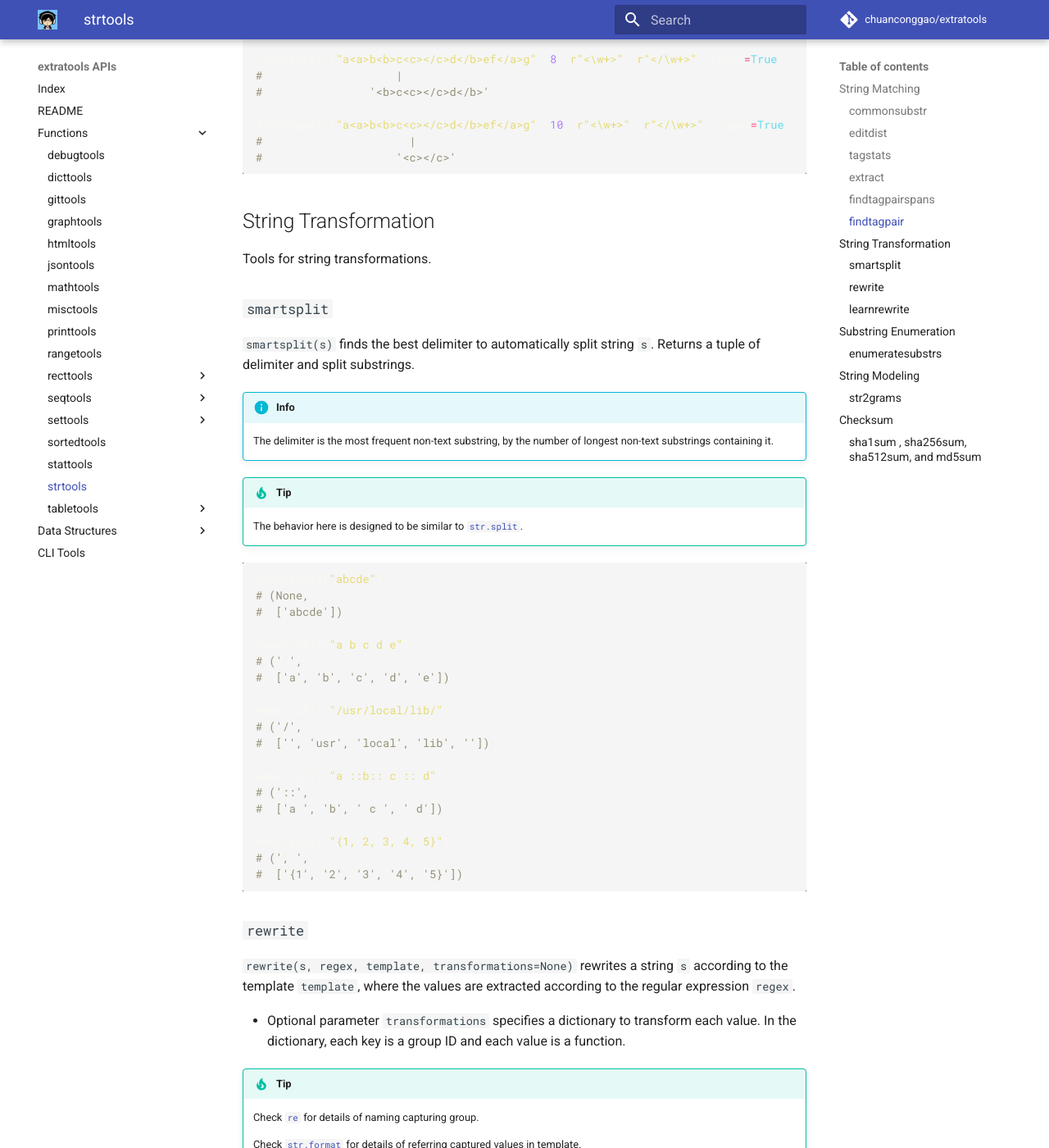
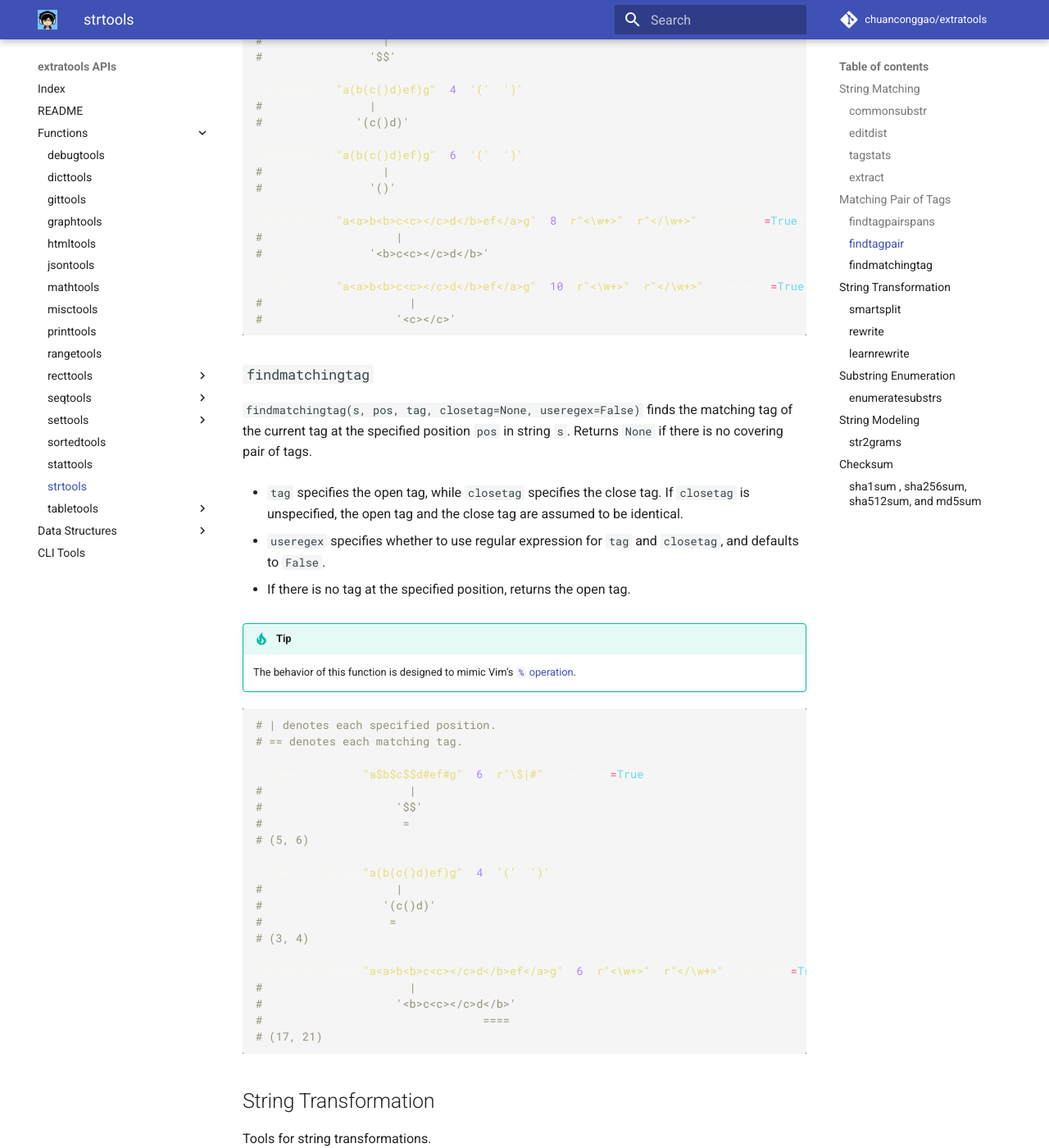
Before and after one commit to chuanconggao/extratools, an MkDocs documentation site: the page built from docs/functions/strtools.md, in a window 1280 px wide and 1400 px high, scrolled down 3513 px. Shown: the whole window at 82% size. Built offline with MkDocs 1.6.1 and Material for MkDocs 9.7.7, drawn with Linux system fonts in a browser that asks for light colours; comment, search, counter and statistics services are not loaded; old or Windows-style settings are respelled for this version of MkDocs; some of the changed text lies outside the part shown.

Commit message:
Add strtools.findmatchingtag; Multiple tweaks
Add strtools.findmatchingtag.
Change option regex to useregex in strtools.findtagpair* for consistency.
Tweak docs for seqtools.

````diff
--- a/docs/functions/strtools.md
+++ b/docs/functions/strtools.md
@@ -79,21 +79,28 @@ set(extract(s, ["str", "byte", "unicode strings?", "patterns?"], useregex=True))
 # {'Unicode string', 'patterns', 'byte', 'Unicode strings', 'str', 'pattern'}
 ```
 
+## Matching Pair of Tags
+
+Tools for matching pair of tags.
+
+!!! warning
+    Functions below assume the tags are well balanced. May work for certain unbalanced scenarios without guarantee.
+
+    When the open tag and the close tag are identical, there is no nested tag structure.
+
 ### `findtagpairspans`
 
-`findtagpairspans(s, tag, closetag=None, regex=False)` finds the position span of each pair of tags in string `s`.
+`findtagpairspans(s, tag, closetag=None, useregex=False)` finds the position span of each pair of tags in string `s`.
 
 - `tag` specifies the open tag, while `closetag` specifies the close tag. If `closetag` is unspecified, the open tag and the close tag are assumed to be identical.
 
-- `regex` specifies whether to use regex for `tag` and `closetag`, and defaults to `False`.
+- `useregex` specifies whether to use regular expression for `tag` and `closetag`, and defaults to `False`.
 
-!!! tip
-    If the open tag and the close tag are identical, there is no nested tag structure.
 
 ``` python
-# |--| denotes each span.
+# |--| denotes each found span.
 
-list(findtagpairspans("a$b$c$$d#ef#g", r"\$|#", regex=True))
+list(findtagpairspans("a$b$c$$d#ef#g", r"\$|#", useregex=True))
 # [(1, 4),              |-|
 #  (5, 7),                  ||
 #  (8, 12)]                    |--|
@@ -103,7 +110,7 @@ list(findtagpairspans("a(b(c()d)ef)g", '(', ')'))
 #  (3, 9),                |----|
 #  (1, 12)]             |---------|
 
-list(findtagpairspans("a<a>b<b>c<c></c>d</b>ef</a>g", r"<\w+>", r"</\w+>", regex=True))
+list(findtagpairspans("a<a>b<b>c<c></c>d</b>ef</a>g", r"<\w+>", r"</\w+>", useregex=True))
 # [(9, 16),                     |-----|
 #  (5, 21),                 |--------------|
 #  (1, 27)]             |------------------------|
@@ -111,23 +118,23 @@ list(findtagpairspans("a<a>b<b>c<c></c>d</b>ef</a>g", r"<\w+>", r"</\w+>", regex
 
 ### `findtagpair`
 
-`findtagpair(s, pos, tag, closetag=None, regex=False)` finds the pair of tags covering the specified position `pos` in string `s`. Returns `None` if there is no covering pair of tags.
+`findtagpair(s, pos, tag, closetag=None, useregex=False)` finds the pair of tags covering the specified position `pos` in string `s`. Returns `None` if there is no covering pair of tags.
 
 - `tag` specifies the open tag, while `closetag` specifies the close tag. If `closetag` is unspecified, the open tag and the close tag are assumed to be identical.
 
-- `regex` specifies whether to use regex for `tag` and `closetag`, and defaults to `False`.
+- `useregex` specifies whether to use regular expression for `tag` and `closetag`, and defaults to `False`.
 
 !!! tip
-    If the open tag and the close tag are identical, there is no nested tag structure.
+    The behavior of this function is designed to mimic Vim's [`vat` operation](http://vimdoc.sourceforge.net/htmldoc/motion.html#v_at).
 
 ``` python
-# | denotes each position
+# | denotes each specified position.
 
-findtagpair("a$b$c$$d#ef#g", 4, r"\$|#", regex=True)
+findtagpair("a$b$c$$d#ef#g", 4, r"\$|#", useregex=True)
 #                |
 # None
 
-findtagpair("a$b$c$$d#ef#g", 6, r"\$|#", regex=True)
+findtagpair("a$b$c$$d#ef#g", 6, r"\$|#", useregex=True)
 #                  |
 #                '$$'
 
@@ -139,13 +146,49 @@ findtagpair("a(b(c()d)ef)g", 6, '(', ')')
 #                  |
 #                '()'
 
-findtagpair("a<a>b<b>c<c></c>d</b>ef</a>g", 8, r"<\w+>", r"</\w+>", regex=True)
+findtagpair("a<a>b<b>c<c></c>d</b>ef</a>g", 8, r"<\w+>", r"</\w+>", useregex=True)
 #                    |
 #                '<b>c<c></c>d</b>'
 
-findtagpair("a<a>b<b>c<c></c>d</b>ef</a>g", 10, r"<\w+>", r"</\w+>", regex=True)
+findtagpair("a<a>b<b>c<c></c>d</b>ef</a>g", 10, r"<\w+>", r"</\w+>", useregex=True)
 #                      |
 #                    '<c></c>'
+```
+
+### `findmatchingtag`
+
+`findmatchingtag(s, pos, tag, closetag=None, useregex=False)` finds the matching tag of the current tag at the specified position `pos` in string `s`. Returns `None` if there is no covering pair of tags.
+
+- `tag` specifies the open tag, while `closetag` specifies the close tag. If `closetag` is unspecified, the open tag and the close tag are assumed to be identical.
+
+- `useregex` specifies whether to use regular expression for `tag` and `closetag`, and defaults to `False`.
+
+- If there is no tag at the specified position, returns the open tag.
+
+!!! tip
+    The behavior of this function is designed to mimic Vim's [`%` operation](http://vimdoc.sourceforge.net/htmldoc/motion.html#%).
+
+``` python
+# | denotes each specified position.
+# == denotes each matching tag.
+
+findmatchingtag("a$b$c$$d#ef#g", 6, r"\$|#", useregex=True)
+#                      |
+#                    '$$'
+#                     =
+# (5, 6)
+
+findmatchingtag("a(b(c()d)ef)g", 4, '(', ')')
+#                    |
+#                  '(c()d)'
+#                   =
+# (3, 4)
+
+findmatchingtag("a<a>b<b>c<c></c>d</b>ef</a>g", 6, r"<\w+>", r"</\w+>", useregex=True)
+#                      |
+#                    '<b>c<c></c>d</b>'
+#                                 ====
+# (17, 21)
 ```
 
 ## String Transformation
--- a/mkdocs.yml
+++ b/mkdocs.yml
@@ -64,6 +64,7 @@ pages:
             - Sub-Sequence without Gap: functions/seqtools/seqwithoutgap.md
             - Sub-Sequence with Gap: functions/seqtools/seqwithgap.md
             - Encoding/Decoding: functions/seqtools/encode.md
+            - Sequence Modeling: functions/seqtools/modelling.md
         - settools:
             - Overview: functions/settools.md
             - Similarity: functions/settools/similarity.md
--- a/setup.py
+++ b/setup.py
@@ -4,7 +4,7 @@ from setuptools import setup
 from glob import glob
 
 url = "https://github.com/chuanconggao/extratools"
-version = "0.7.7"
+version = "0.7.8"
 
 setup(
     name="extratools",
````
Also changed, not shown: docs/functions/seqtools.md (+2 -80 lines), docs/functions/seqtools/modelling.md (added, +77 -0 lines), docs/functions/tabletools.md (+3 -3 lines), docs/index.md (+2 -2 lines), 1 other file.
